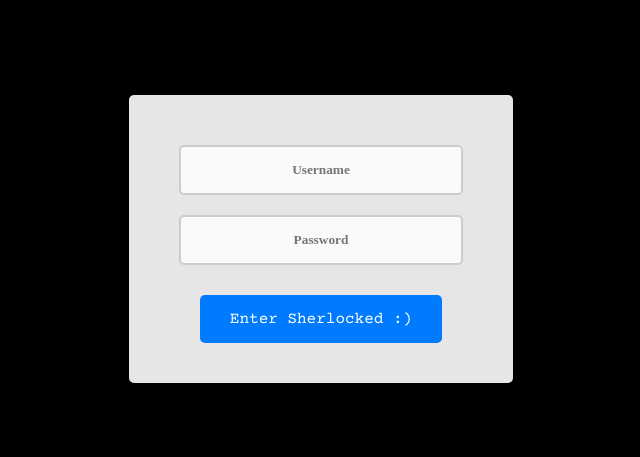
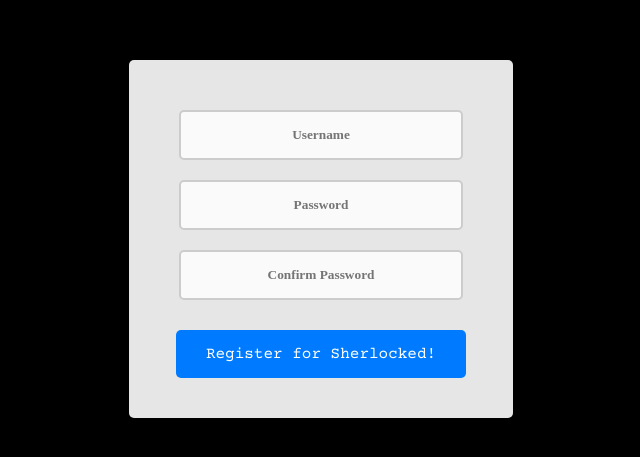
Before and after one commit to sanam2405/sherlocked, a React (Vite) app in the folder frontend/: page / in a window 1280 px wide. Shown: the part 161-618 px from the top of the page, without its empty margins (421-1061 px from the left). Built offline with nearby package versions, Linux system fonts and the light colour scheme; no server answers; a web font is replaced by a local one.

Commit message:
[feat]: register page

```diff
--- a/frontend/src/App.tsx
+++ b/frontend/src/App.tsx
@@ -1,4 +1,5 @@
 import { Routes, Route, BrowserRouter } from 'react-router-dom'
+import Register from './pages/Register'
 import Login from './pages/Login'
 import Level1 from './pages/level1'
 import Level2 from './pages/level2'
@@ -12,7 +13,8 @@
 		<>
 			<BrowserRouter>
 				<Routes>
-					<Route path='/' element={<Login />} />
+					<Route path='/' element={<Register />} />
+					<Route path='/login' element={<Login />} />
 					<Route path='/error-page' element={<ErrorPage />} />
 					<Route path='/level-1' element={<Level1 />} />
 					<Route path='/level-2' element={<Level2 />} />
--- /dev/null
+++ b/frontend/src/pages/Register.tsx
@@ -0,0 +1,86 @@
+/* eslint-disable @typescript-eslint/no-unused-vars */
+import { FormEvent, useState } from 'react'
+import { useNavigate } from 'react-router-dom'
+import '../styles/Login.css'
+import HttpStatusCode from '../constants/HttpStatusCodes'
+import { ToastContainer, toast } from 'react-toastify'
+import 'react-toastify/dist/ReactToastify.css'
+
+const Register = () => {
+	const [username, setUsername] = useState('')
+	const [password, setPassword] = useState('')
+    const [confirmPassword, setconfirmPassword] = useState('')
+	const navigate = useNavigate()
+
+	const notifySuccess = (message: string): void => {
+		toast.success(message)
+	}
+
+	const BACKEND_BASE_URI: string = import.meta.env.VITE_BACKEND_BASE_URI
+
+	const postData = async (event: FormEvent<HTMLFormElement>): Promise<void> => {
+		event.preventDefault()
+        if(password != confirmPassword) {
+            alert("Password and Confirm Password doesn't match")
+            return
+        }
+		try {
+			const response = await fetch(`${BACKEND_BASE_URI}/register`, {
+				method: 'POST',
+				headers: {
+					'Content-Type': 'application/json',
+				},
+				body: JSON.stringify({
+					username: username,
+					password: password,
+				}),
+			})
+			const { status } = response
+			const jsonData = await response.json()
+			if (status === HttpStatusCode.CREATED) {
+				// localStorage.setItem('jwt', jsonData.token)
+				// localStorage.setItem('user', jsonData.username)
+				setTimeout(() => {
+					console.log('Registered for Sherlocked 2024!')
+					// notifySuccess('Welcome to Sherlocked 2024')
+					// localStorage.setItem('isLoggedIn', 'true')
+					navigate('/login')
+				}, 500)
+			}
+		} catch (error) {
+			alert("That's what she said")
+		}
+	}
+	return (
+		<div className='login-container'>
+			<form onSubmit={event => postData(event)} className='login-form'>
+				<input
+					type='text'
+					placeholder='Username'
+					value={username}
+					onChange={e => setUsername(e.target.value)}
+					className='login-input'
+				/>
+				<input
+					type='password'
+					placeholder='Password'
+					value={password}
+					onChange={e => setPassword(e.target.value)}
+					className='login-input'
+				/>
+                <input
+					type='password'
+					placeholder='Confirm Password'
+					value={confirmPassword}
+					onChange={e => setconfirmPassword(e.target.value)}
+					className='login-input'
+				/>
+				<button type='submit' className='login-button'>
+					Register for Sherlocked!{' '}
+				</button>
+			</form>
+			<ToastContainer autoClose={2000} theme='light' />
+		</div>
+	)
+}
+export default Register
```
Also changed, not shown: 1 other file (tests, documents, lock files or other folders).
